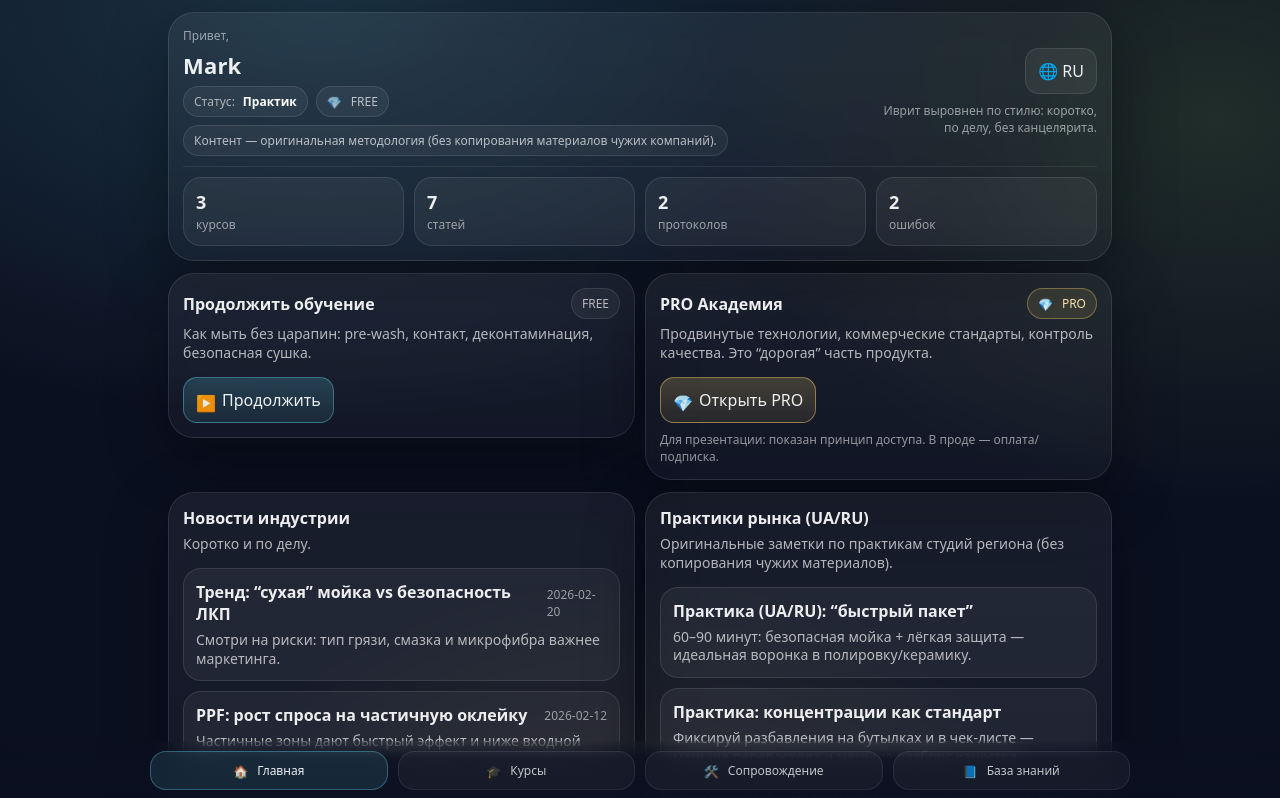
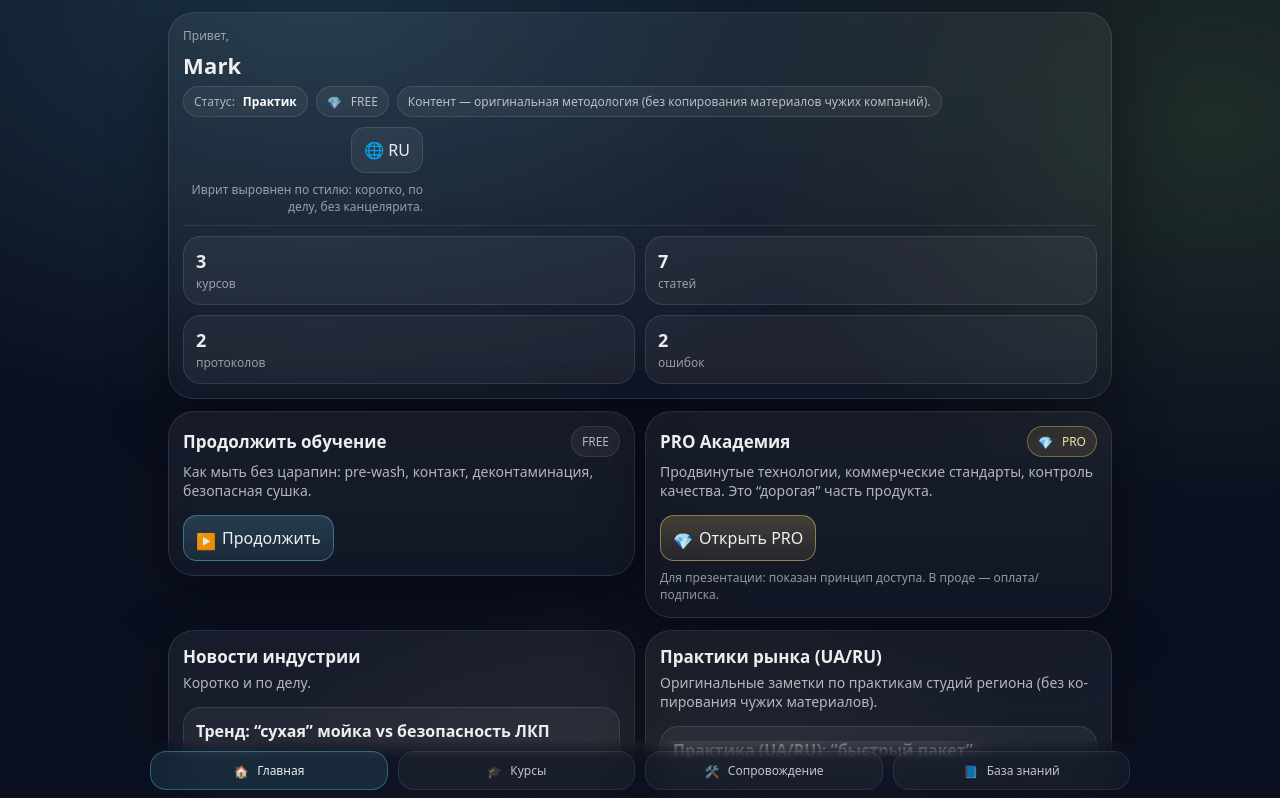
Before and after one commit to m0rry/mr-detailing-academy, a React (Vite) app: page /home#/home in a window 1280 px wide. Shown: the top 798 px of the page. Built offline with nearby package versions, Linux system fonts and the light colour scheme.

Commit message:
Update styles.css

```diff
--- a/src/styles.css
+++ b/src/styles.css
@@ -14,7 +14,14 @@
   --r2:26px;
   --safe-top:env(safe-area-inset-top, 0px);
   --safe-bottom:env(safe-area-inset-bottom, 0px);
+
+  /* адаптивная типографика */
+  --fs-h1: clamp(18px, 2.2vw, 22px);
+  --fs-h2: clamp(15px, 1.9vw, 17px);
+  --fs-p:  clamp(13px, 1.7vw, 14px);
+  --fs-sm: clamp(11px, 1.5vw, 12px);
 }
+
 *{box-sizing:border-box}
 html,body{height:100%}
 body{
@@ -28,49 +35,97 @@ body{
   font-family:ui-sans-serif,system-ui,-apple-system,"Segoe UI",Roboto,Arial;
   -webkit-font-smoothing:antialiased;
   -moz-osx-font-smoothing:grayscale;
+  overflow-x:hidden;
 }
+
 a{color:inherit;text-decoration:none}
 button,input{font:inherit;color:inherit}
+
+/* Контейнер */
 .container{
   max-width:980px;
   margin:0 auto;
-  padding:calc(12px + var(--safe-top)) 14px calc(82px + var(--safe-bottom)) 14px;
+  padding:calc(12px + var(--safe-top)) 14px calc(90px + var(--safe-bottom)) 14px;
 }
+
+/* Карточки */
 .card{
   background:linear-gradient(180deg,var(--panel),rgba(255,255,255,.03));
   border:1px solid var(--stroke);
   border-radius:var(--r2);
   box-shadow:var(--shadow);
   backdrop-filter:blur(12px);
+  overflow:hidden;
 }
 .cardHeader{padding:14px 14px 0 14px}
 .cardBody{padding:14px}
-.row{display:flex;gap:10px}
-.col{flex:1;min-width:0}
-.stack{display:flex;flex-direction:column;gap:10px}
-.h1{font-size:20px;font-weight:760;letter-spacing:.2px;margin:0}
-.h2{font-size:16px;font-weight:720;margin:0}
-.p{font-size:14px;line-height:1.35;color:var(--muted);margin:0}
-.small{font-size:12px;color:var(--muted2)}
+
+/* ВАЖНО: row теперь умеет переносить элементы */
+.row{
+  display:flex;
+  gap:10px;
+  flex-wrap:wrap;
+  min-width:0;
+}
+.row.nowrap{flex-wrap:nowrap}
+
+/* Колонки: главная фикса. Раньше они ужимались в 20px. */
+.col{
+  flex: 1 1 320px;   /* минимум ~320px → на телефоне будет в столбик */
+  min-width: 0;
+}
+
+/* Стек: вертикальные блоки */
+.stack{display:flex;flex-direction:column;gap:10px;min-width:0}
+
+/* Тексты */
+.h1{font-size:var(--fs-h1);font-weight:760;letter-spacing:.2px;margin:0;min-width:0}
+.h2{font-size:var(--fs-h2);font-weight:720;margin:0;min-width:0}
+.p{
+  font-size:var(--fs-p);
+  line-height:1.35;
+  color:var(--muted);
+  margin:0;
+  min-width:0;
+  overflow-wrap:anywhere;
+  word-break:break-word;
+  hyphens:auto;
+}
+.small{
+  font-size:var(--fs-sm);
+  color:var(--muted2);
+  min-width:0;
+  overflow-wrap:anywhere;
+  word-break:break-word;
+  hyphens:auto;
+}
+
+/* Бейджи */
 .badge{
   display:inline-flex;align-items:center;gap:8px;
   padding:6px 10px;border-radius:999px;
   border:1px solid var(--stroke);
   background:rgba(255,255,255,.05);
   font-size:12px;color:var(--muted);
+  min-width:0;
 }
 .badge.pro{
   border-color:rgba(255,214,110,.35);
   background:rgba(255,214,110,.10);
   color:rgba(255,233,180,.95);
 }
+
+/* KPI */
 .kpi{
   padding:12px;border-radius:var(--r);
   background:rgba(255,255,255,.05);
   border:1px solid var(--stroke);
+  min-width:0;
 }
 .kpi .v{font-size:18px;font-weight:780}
 .kpi .l{font-size:12px;color:var(--muted2);margin-top:2px}
+
+/* Кнопки */
 .btn{
   display:inline-flex;align-items:center;justify-content:center;gap:10px;
   padding:11px 12px;border-radius:14px;
@@ -78,6 +133,7 @@ button,input{font:inherit;color:inherit}
   background:rgba(255,255,255,.06);
   cursor:pointer;transition:transform .08s ease,background .12s ease;
   user-select:none;
+  max-width:100%;
 }
 .btn:active{transform:scale(.99)}
 .btn.primary{
@@ -88,39 +144,83 @@ button,input{font:inherit;color:inherit}
   border-color:rgba(255,214,110,.45);
   background:linear-gradient(180deg,rgba(255,214,110,.20),rgba(255,214,110,.08));
 }
+
+/* Инпут */
 .input{
-  width:100%;padding:11px 12px;border-radius:14px;
+  width:100%;
+  padding:11px 12px;
+  border-radius:14px;
   border:1px solid var(--stroke);
-  background:rgba(0,0,0,.18);outline:none;
+  background:rgba(0,0,0,.18);
+  outline:none;
+  min-width:0;
 }
 .input:focus{border-color:rgba(110,231,255,.35)}
-.list{display:flex;flex-direction:column;gap:10px}
+
+/* Списки */
+.list{display:flex;flex-direction:column;gap:10px;min-width:0}
 .item{
   padding:12px;border-radius:var(--r);
   background:rgba(255,255,255,.05);
   border:1px solid var(--stroke);
+  min-width:0;
+  overflow:hidden; /* чтобы ничего не вылезало наружу */
 }
+.item *{min-width:0}
+
+/* разделитель */
 .hr{height:1px;background:rgba(255,255,255,.08);border:none;margin:10px 0}
+
+/* Нижняя навигация */
 .nav{
   position:fixed;left:0;right:0;bottom:0;
   padding:10px 10px calc(10px + var(--safe-bottom)) 10px;
   background:linear-gradient(180deg,rgba(11,16,32,0),rgba(11,16,32,.85) 30%,rgba(11,16,32,.95));
   backdrop-filter:blur(14px);
+  z-index:50;
 }
-.navInner{max-width:980px;margin:0 auto;display:flex;gap:10px}
+.navInner{
+  max-width:980px;
+  margin:0 auto;
+  display:flex;
+  gap:10px;
+}
 .tab{
-  flex:1;padding:10px 10px;border-radius:16px;
+  flex:1;
+  min-width:0;
+  padding:10px 10px;
+  border-radius:16px;
   border:1px solid rgba(255,255,255,.08);
   background:rgba(255,255,255,.04);
-  display:flex;align-items:center;justify-content:center;gap:8px;
-  font-size:12px;color:rgba(255,255,255,.74);
+  display:flex;
+  align-items:center;
+  justify-content:center;
+  gap:8px;
+  font-size:12px;
+  color:rgba(255,255,255,.74);
+}
+.tab span{
+  min-width:0;
+  text-align:center;
+  overflow:hidden;
+  text-overflow:ellipsis;
+  white-space:nowrap; /* чтобы не ломало таббар */
 }
 .tab.active{
   border-color:rgba(110,231,255,.30);
   background:rgba(110,231,255,.10);
   color:rgba(255,255,255,.92);
 }
+
+/* Мобильный твик: делаем таббар чуть компактнее, чтобы всё влезало */
+@media (max-width:420px){
+  .container{padding-left:12px;padding-right:12px}
+  .tab{padding:9px 8px;font-size:11px;gap:6px}
+  .btn{padding:10px 11px}
+  .col{flex-basis: 100%} /* на узких экранах — всё в одну колонку */
+}
+
+/* Планшет/десктоп */
 @media (min-width:720px){
   .container{padding-left:18px;padding-right:18px}
-  .h1{font-size:22px}
 }
```
